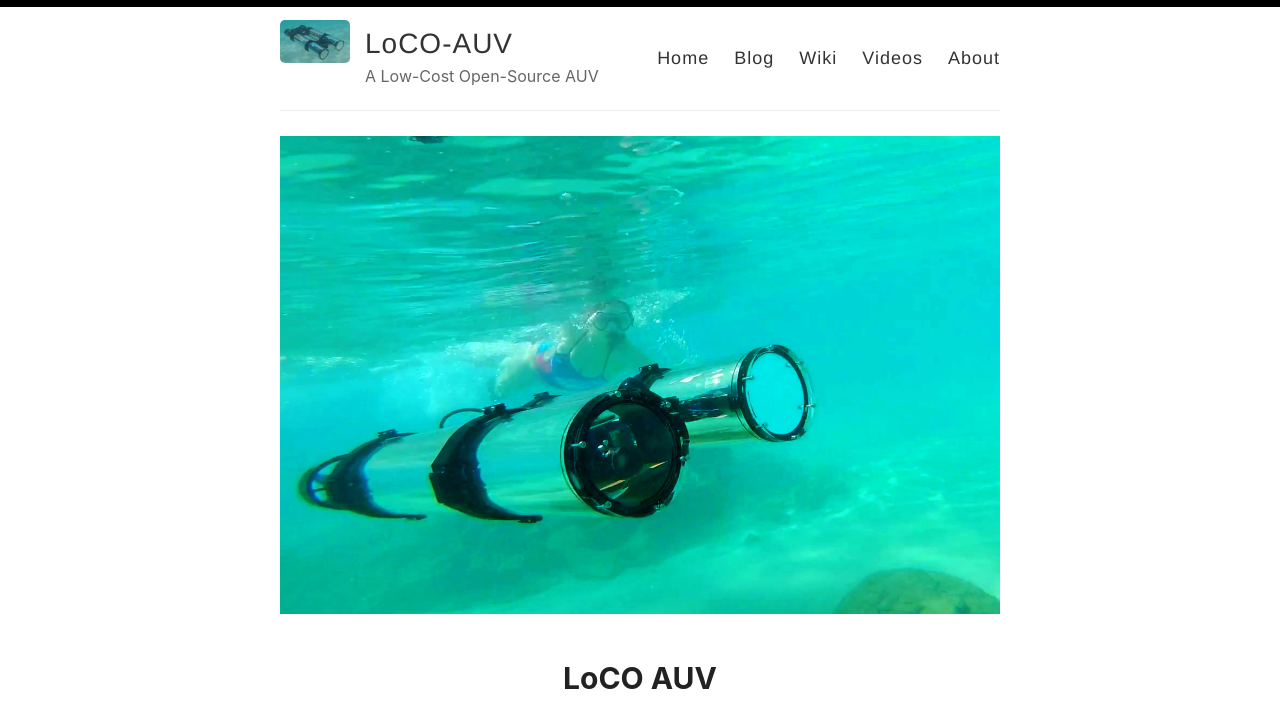
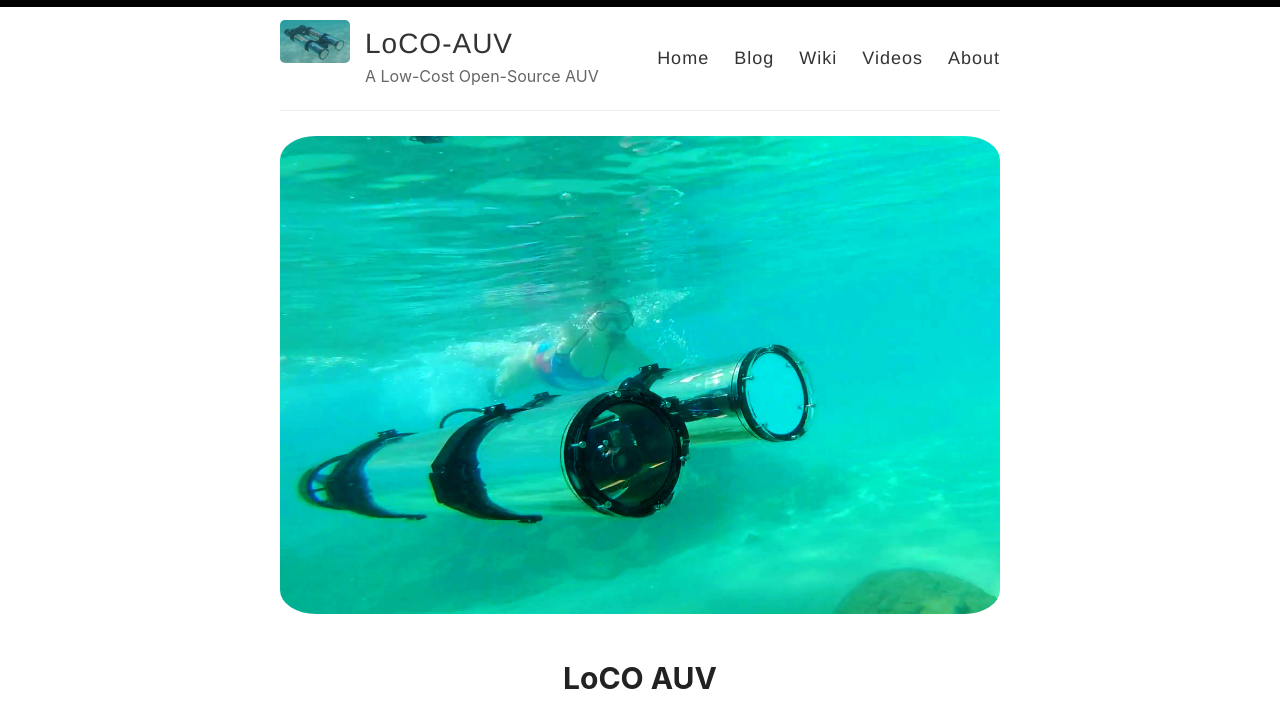
Before and after one commit to LoCO-AUV/loco-auv.github.io, a Jekyll site: the page built from index.html, in a window 1280 px wide. Shown: the top 703 px of the page. Built offline with Jekyll 4.4.1, drawn with Linux system fonts in a browser that asks for light colours; the list of posts is cut into pages by our own code.

Commit message:
Slight corner rounding.

```diff
--- a/_layouts/blog.html
+++ b/_layouts/blog.html
@@ -1,6 +1,7 @@
 ---
 layout: default
 ---
+
     <div class="posts">
         {% for post in paginator.posts %}
           <article class="post">
--- a/index.html
+++ b/index.html
@@ -2,8 +2,7 @@
 layout: default
 ---
 
-
-<img src="images/loco_on_reef.jpg" alt="LoCO AUV in Barbados"/>
+<img src="images/loco_on_reef.jpg" alt="LoCO AUV in Barbados" style="border-radius: 5%;"/>
 
 <h1>LoCO AUV</h1>
 
```
Also changed, not shown: _pages/blog.md (+1 -0 lines).
